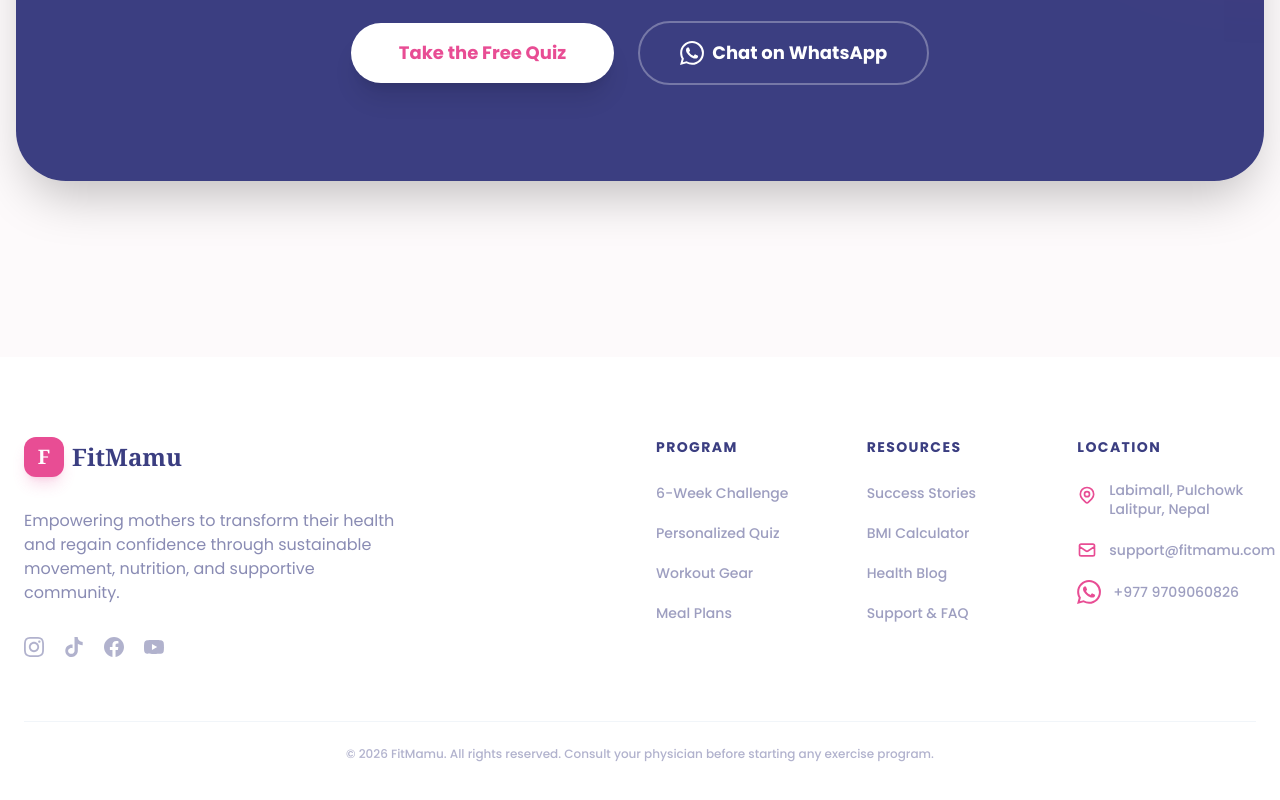
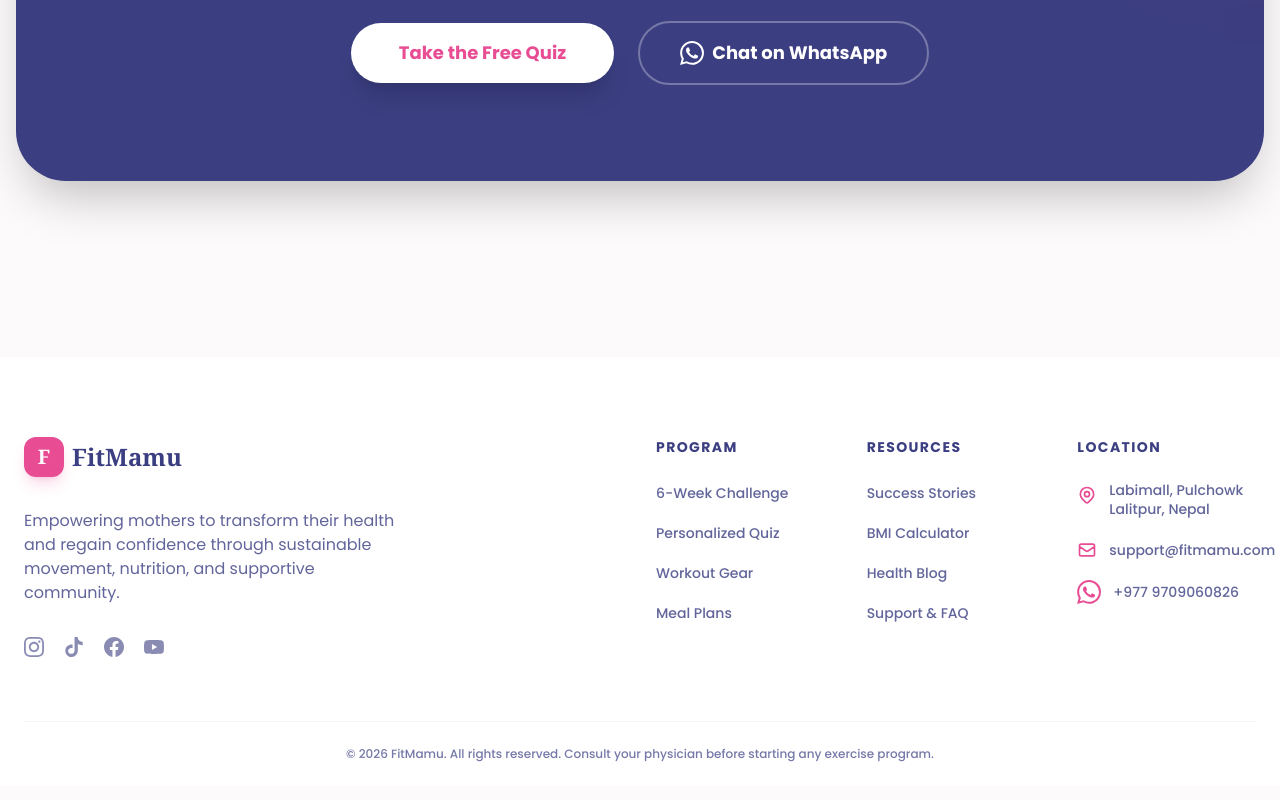
Before and after one commit to manozks/fitmamu, a React (Vite) app: page / in a window 1280 px wide. Shown: the part 4445-5245 px from the top of the page. Built offline with nearby package versions, Linux system fonts and the light colour scheme.

Commit message:
product page updated

```diff
--- a/components/Footer.tsx
+++ b/components/Footer.tsx
@@ -32,7 +32,7 @@
   ];
 
   return (
-    <footer className="bg-white pt-20 pb-12 mt-20">
+    <footer className="bg-white pt-20 pb-6 mt-20">
       <div className="max-w-7xl mx-auto px-6">
         <div className="grid grid-cols-1 md:grid-cols-2 lg:grid-cols-6 gap-12 lg:gap-8 mb-16">
 
@@ -48,7 +48,7 @@
               <span className="font-serif text-2xl font-bold text-[#3B3E81]">FitMamu</span>
             </div>
 
-            <p className="text-[#3B3E81]/60 max-w-sm leading-relaxed text-sm md:text-base">
+            <p className="text-[#3B3E81]/80 max-w-sm leading-relaxed text-sm md:text-base">
               Empowering mothers to transform their health and regain confidence through sustainable movement, nutrition, and supportive community.
             </p>
 
@@ -59,7 +59,7 @@
                   href={social.link}
                   target="_blank"
                   rel="noopener noreferrer"
-                  className="text-[#3B3E81]/40 hover:text-[#E84D94] transition-colors duration-300 transform hover:-translate-y-1"
+                  className="text-[#3B3E81]/60 hover:text-[#E84D94] transition-colors duration-300 transform hover:-translate-y-1"
                 >
                   {social.icon}
                 </a>
@@ -75,7 +75,7 @@
                 <li key={i}>
                   <button
                     onClick={() => setCurrentPage(link.page)}
-                    className="text-[#3B3E81]/50 hover:text-[#E84D94] transition-colors text-sm font-medium text-left"
+                    className="text-[#3B3E81]/80 hover:text-[#E84D94] transition-colors text-sm font-medium text-left"
                   >
                     {link.label}
                   </button>
@@ -91,7 +91,7 @@
                 <li key={i}>
                   <button
                     onClick={() => setCurrentPage(link.page)}
-                    className="text-[#3B3E81]/50 hover:text-[#E84D94] transition-colors text-sm font-medium text-left"
+                    className="text-[#3B3E81]/80 hover:text-[#E84D94] transition-colors text-sm font-medium text-left"
                   >
                     {link.label}
                   </button>
@@ -106,7 +106,7 @@
             <ul className="space-y-5">
               <li className="flex items-start gap-3">
                 <span className="text-[#E84D94] mt-1 shrink-0"><Icons.Location /></span>
-                <span className="text-[#3B3E81]/50 text-sm font-medium leading-snug">
+                <span className="text-[#3B3E81]/80 text-sm font-medium leading-snug">
                   Labimall, Pulchowk<br />Lalitpur, Nepal
                 </span>
               </li>
@@ -114,7 +114,7 @@
                 <span className="text-[#E84D94] shrink-0"><Icons.Email /></span>
                 <a
                   href="mailto:support@fitmamu.com"
-                  className="text-[#3B3E81]/50 hover:text-[#E84D94] transition-colors text-sm font-medium"
+                  className="text-[#3B3E81]/80 hover:text-[#E84D94] transition-colors text-sm font-medium"
                 >
                   support@fitmamu.com
                 </a>
@@ -125,7 +125,7 @@
                   href={`https://api.whatsapp.com/send?phone=${WHATSAPP_NUMBER}`}
                   target="_blank"
                   rel="noopener noreferrer"
-                  className="text-[#3B3E81]/50 hover:text-[#E84D94] transition-colors text-sm font-medium"
+                  className="text-[#3B3E81]/80 hover:text-[#E84D94] transition-colors text-sm font-medium"
                 >
                   +977 {WHATSAPP_NUMBER}
                 </a>
@@ -136,7 +136,7 @@
 
         {/* Bottom Bar */}
         <div className="pt-6 border-t border-slate-100 flex flex-col md:flex-row justify-center items-center">
-          <p className="text-[#3B3E81]/40 text-xs font-medium">
+          <p className="text-[#3B3E81]/70 text-xs font-medium">
             © {currentYear} FitMamu.  All rights reserved.
 Consult your physician before starting any exercise program.
           </p>
--- a/components/Products/ProductCard.tsx
+++ b/components/Products/ProductCard.tsx
@@ -32,7 +32,7 @@
 
   return (
     <ScrollReveal delay={index * 100}>
-      <div className="bg-white rounded-[40px] overflow-hidden shadow-sm hover:shadow-2xl hover:-translate-y-2 transition-all duration-500 border border-[#E84D94]/5 group h-full flex flex-col">
+      <div className="bg-white rounded-[40px] overflow-hidden shadow-sm hover:shadow-2xl hover:-translate-y-2 transition-all duration-500 border border-[#e2e2e2] group h-full flex flex-col">
         <div
           className="relative overflow-hidden h-72 cursor-pointer"
           onClick={() => onOpenModal(product)}
--- a/constants.tsx
+++ b/constants.tsx
@@ -54,7 +54,7 @@
   {
     id: 'p1',
     name: 'Eco-Friendly Yoga Mat',
-    price: '$45.00',
+    price: 'NPR 1000',
     images: [
       'https://manozks.github.io/fitmamu/assets/products/yoga-mat-1.jpg',
       'https://manozks.github.io/fitmamu/assets/products/yoga-mat-2.jpg',
@@ -65,7 +65,7 @@
   {
     id: 'p2',
     name: 'Anti-Burst Yoga Ball',
-    price: '$29.00',
+    price: 'NPR 2200',
     images: [
       'https://manozks.github.io/fitmamu/assets/products/yoga-ball-1.jpg',
       'https://manozks.github.io/fitmamu/assets/products/yoga-ball-2.jpg',
@@ -76,7 +76,7 @@
   {
     id: 'p3',
     name: 'Toning Dumbbell Set',
-    price: '$35.00',
+    price: 'NPR 380/Kg',
     images: [
       'https://manozks.github.io/fitmamu/assets/products/dumbbells-1.jpg',
       'https://manozks.github.io/fitmamu/assets/products/dumbbells-2.jpg',
@@ -87,7 +87,7 @@
   {
     id: 'p4',
     name: 'Smart BCM Machine',
-    price: '$89.00',
+    price: 'NPR 87,000',
     images: [
       'https://manozks.github.io/fitmamu/assets/products/bcm-1.jpg',
       'https://manozks.github.io/fitmamu/assets/products/bcm-2.jpg',
@@ -97,14 +97,23 @@
   },
   {
     id: 'p5',
-    name: 'Postpartum Support Band',
-    price: '$39.00',
+    name: 'THERMAL MERIDIAN MASSAGER',
+    price: 'NPR 158,200',
     images: [
-      'https://manozks.github.io/fitmamu/assets/products/support-band-1.jpg',
-      'https://manozks.github.io/fitmamu/assets/products/support-band-2.jpg',
-      'https://manozks.github.io/fitmamu/assets/products/support-band-3.jpg'
+      'https://manozks.github.io/fitmamu/assets/products/thermal-1.jpg'
     ],
-    description: 'Breathable, high-compression band designed for core recovery and Diastasis Recti support. Provides stability while your body heals.'
+    description: 'It helps improve blood circulation, relieve muscle tension, reduce pain, and promote relaxation by targeting key energy pathways used in traditional acupuncture and massage practices.'
+  },
+
+  {
+    id: 'p6',
+    name: 'Multifunctional Head Care Apparatus',
+    price: 'NPR 23730',
+    images: [
+      'https://manozks.github.io/fitmamu/assets/products/head-care-1.jpg',
+      'https://manozks.github.io/fitmamu/assets/products/head-care-2.jpg'
+    ],
+    description: 'Multifunctional Head-care Apparatus is an integrated treating equipment which can balance blood pressure and deliver laser healthcare and vibrating massage, through intelligent mono-chip management system.. Provides stability while your body heals.'
   }
 ];
 
--- a/pages/ProductsPage.tsx
+++ b/pages/ProductsPage.tsx
@@ -15,7 +15,7 @@
       <section className="pt-20 pb-16 px-4">
         <div className="max-w-7xl mx-auto text-center">
           <ScrollReveal>
-            <h1 className="text-4xl lg:text-6xl font-serif text-[#3B3E81] mb-6">Essentials for Your <span className="text-[#E84D94]">Postpartum Journey</span></h1>
+            <h1 className="text-4xl lg:text-6xl font-serif text-[#3B3E81] mb-6">Essentials for Your <span className="text-[#E84D94]">Wellness Journey</span></h1>
             <p className="text-xl text-[#3B3E81]/70 max-w-2xl mx-auto leading-relaxed">
               Curated fitness gear and wellness tools designed to help you recover, strengthen, and thrive in motherhood.
             </p>
```
Also changed, not shown: assets/products/head-care-1.jpg (added), assets/products/head-care-2.jpg (added).
